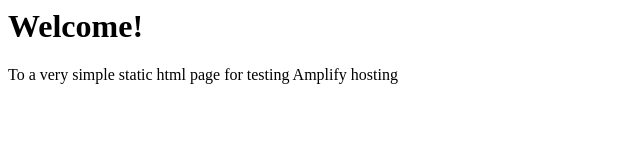
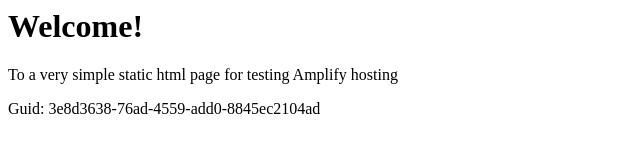
Before and after one commit to aws-aemilia-pdx/Github-PR-Commit-Integration-Test-DoNotTouch-v1-prod-us-west-2, a website: page src/index.html in a window 1280 px wide. Shown: the whole page, without its empty margins (0-640 px from the left). Drawn offline with Linux system fonts and the light colour scheme.

Commit message:
commit from integ tests

```diff
--- a/src/index.html
+++ b/src/index.html
@@ -1,3 +1,5 @@
+
+
 <html lang="en">
 
 <head>
@@ -10,6 +12,6 @@
 <body>
     <h1>Welcome!</h1>
     <p>To a very simple static html page for testing Amplify hosting</p>
-</body>
+    <p>Guid: 3e8d3638-76ad-4559-add0-8845ec2104ad</p></body>
 
 </html>
```
